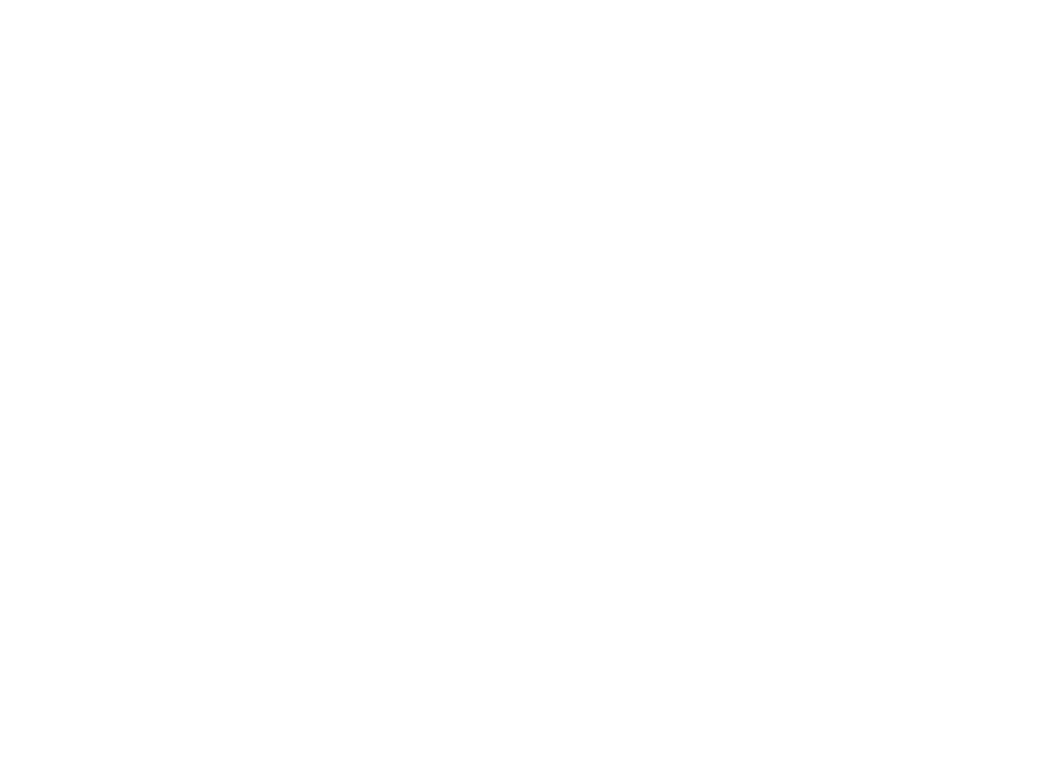
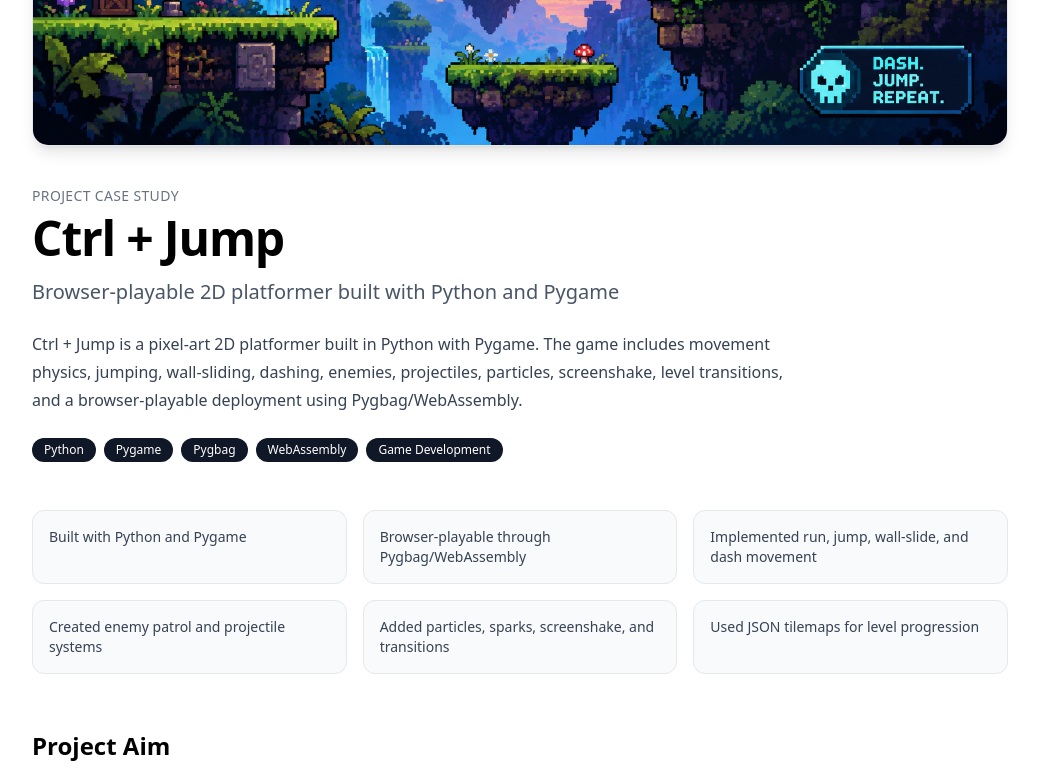
Before and after one commit to Abdul-Burale/react-portfolio, a React (Vite) app: page /projects/portfolio-ctrl-jump in a window 1280 px wide. Before the commit this address had no page. Shown: the part 500-1280 px from the top of the page, without its empty margins (120-1159 px from the left). Before the commit the page ends 800 px from the top, so only its background shows below. Built offline with nearby package versions, Linux system fonts and the light colour scheme.

Commit message:
Refine portfolio layout and project section

```diff
--- a/src/components/ProjectDetail.tsx
+++ b/src/components/ProjectDetail.tsx
@@ -95,6 +95,52 @@ const projectDetails: Record<
       "Role-based access control",
       "Tenant-scoped data access",
       "REST API backend architecture",
+    ],
+  },
+
+  "portfolio-ctrl-jump": {
+    subtitle: "Browser-playable 2D platformer built with Python and Pygame",
+    overview:
+      "Ctrl + Jump is a pixel-art 2D platformer built in Python with Pygame. The game includes movement physics, jumping, wall-sliding, dashing, enemies, projectiles, particles, screenshake, level transitions, and a browser-playable deployment using Pygbag/WebAssembly.",
+    sections: [
+      {
+        title: "Project Aim",
+        body:
+          "The aim was to build a complete 2D platformer from scratch using Python and Pygame, focusing on responsive movement, game feel, enemy behaviour, level progression, and polished visual effects.",
+      },
+      {
+        title: "Gameplay Systems",
+        body:
+          "The game includes classic platformer movement such as running, jumping, wall-sliding, and dashing. It also includes enemy patrols, projectile attacks, player death and respawn behaviour, level transitions, and camera scrolling.",
+      },
+      {
+        title: "Rendering and Effects",
+        body:
+          "The rendering system uses layered surfaces to separate the background, foreground, silhouettes, particles, sparks, and transition effects. Screenshake, dash trails, leaves, sparks, and particle animations were added to improve the feel and visual feedback of the game.",
+      },
+      {
+        title: "Level and Asset Structure",
+        body:
+          "Levels are loaded from JSON-based tilemaps, with tiles, spawners, enemies, and decorative elements defined as map data. The project separates game logic into modules for entities, tilemaps, particles, sparks, clouds, animations, and utility functions.",
+      },
+      {
+        title: "Browser Deployment",
+        body:
+          "The game was packaged for the browser using Pygbag, allowing the Python/Pygame project to run through WebAssembly. The deployed version can be played directly from a URL without installing Python or Pygame.",
+      },
+      {
+        title: "What I Learned",
+        body:
+          "This project strengthened my understanding of game loops, collision handling, animation systems, tilemaps, entity behaviour, particle effects, audio, camera movement, and Python game deployment to the web.",
+      },
+    ],
+    highlights: [
+      "Built with Python and Pygame",
+      "Browser-playable through Pygbag/WebAssembly",
+      "Implemented run, jump, wall-slide, and dash movement",
+      "Created enemy patrol and projectile systems",
+      "Added particles, sparks, screenshake, and transitions",
+      "Used JSON tilemaps for level progression",
     ],
   },
 };
--- a/src/components/Projects.tsx
+++ b/src/components/Projects.tsx
@@ -1,29 +1,31 @@
 import ProjectCard from "./ProjectCard";
 import type { ProjectType } from "../types/project";
-import projectsData from "../data/AbdihakimBurale.json"
-import { motion } from "framer-motion"
+import projectsData from "../data/AbdihakimBurale.json";
+import { motion } from "framer-motion";
 
 const projects = projectsData as ProjectType[];
 
 export default function Projects() {
   return (
-    <section id="projects" className="py-16 overflow-hidden">
+    <section
+      id="projects"
+      className="relative z-10 py-20 overflow-hidden bg-[#f5f3ef] border-t border-[#e7e3dc]"
+    >
       <div className="max-w-6xl mx-auto px-4">
-        <h1 className="text-4xl font-bold text-center mb-12 tracking-[-0.03em] text-[#0d0c0a]">
+        <h1 className="text-4xl md:text-5xl font-bold text-center mb-16 tracking-[-0.03em] text-[#0d0c0a]">
           Personal Projects
         </h1>
 
-        {/* 🧩 Card Grid */}
-        <div className="grid grid-cols-1 md:grid-cols-2 lg:grid-cols-2 gap-8 justify-items-center">
+        <div className="grid grid-cols-1 md:grid-cols-2 lg:grid-cols-3 gap-8 justify-items-center">
           {projects.map((p) => (
-            <motion.article
-              whileHover={{ y: -20 }}
+            <motion.div
+              key={p.id}
+              whileHover={{ y: -8 }}
               transition={{ type: "spring", stiffness: 260, damping: 20 }}
-              className="w-full max-w-[400px] h-[550px] bg-white border border-gray-200 rounded-2xl shadow-lg flex flex-col overflow-hidden"
+              className="w-full max-w-[400px]"
             >
-              <ProjectCard key={p.id} project={p} />
-            </motion.article>
-
+              <ProjectCard project={p} />
+            </motion.div>
           ))}
         </div>
       </div>
--- a/src/data/AbdihakimBurale.json
+++ b/src/data/AbdihakimBurale.json
@@ -5,7 +5,7 @@
     "description": "Backend API for managing users, products, orders, and Stripe payment links with tenant isolation and role-based access control.",
     "impact": "Designed a secure multi-tenant backend with payments, RBAC, and isolated business data.",
     "image": {
-      "src": "/Multi_Tenant.png",
+      "src": "/OrderFlow.png",
       "alt": "Diagram showing multi-tenant API architecture and request flow"
     },
     "links": [
@@ -16,6 +16,28 @@
     ],
     "tags": ["Go", "MongoDB", "Backend", "API", "Stripe", "Firebase"],
     "primaryLink": "https://github.com/abdul-burale/multi-tenant-order-management-api"
+  },
+    {
+    "id": "portfolio-ctrl-jump",
+    "title": "Ctrl + Jump",
+    "description": "Pixel-art 2D platformer built with Python and Pygame, playable in the browser through a Pygbag/WebAssembly build.",
+    "impact": "Built a complete platformer with movement physics, dashing, enemies, projectiles, particles, screenshake, level transitions, and a browser-playable deployment.",
+    "image": {
+      "src": "/Ctrl_Jump.png",
+      "alt": "Screenshot of Ctrl + Jump, a pixel-art 2D platformer game"
+    },
+    "links": [
+      {
+        "label": "Play",
+        "href": "https://abdul-burale.github.io/WebGame/"
+      },
+      {
+        "label": "GitHub",
+        "href": "https://github.com/abdul-burale/WebGame"
+      }
+    ],
+    "tags": ["Python", "Pygame", "Pygbag", "WebAssembly", "Game Development"],
+    "primaryLink": "https://abdul-burale.github.io/WebGame/"
   },
   {
     "id": "portfolio-energy-research",
```
Also changed, not shown: public/Ctrl_Jump.png (added), public/OrderFlow.png (added).
